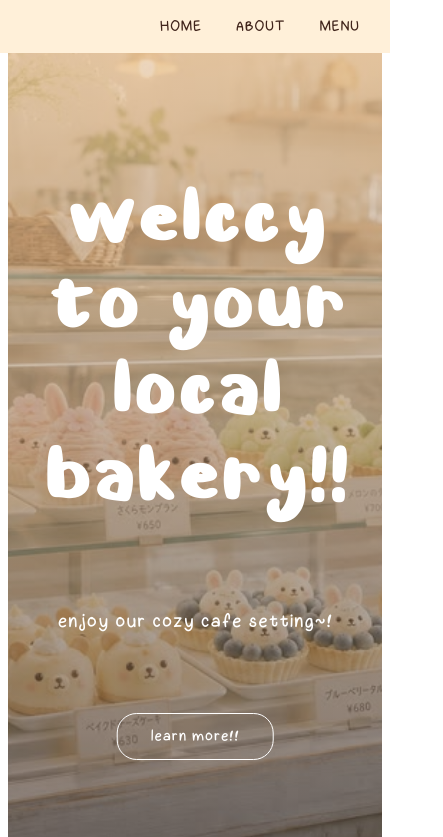
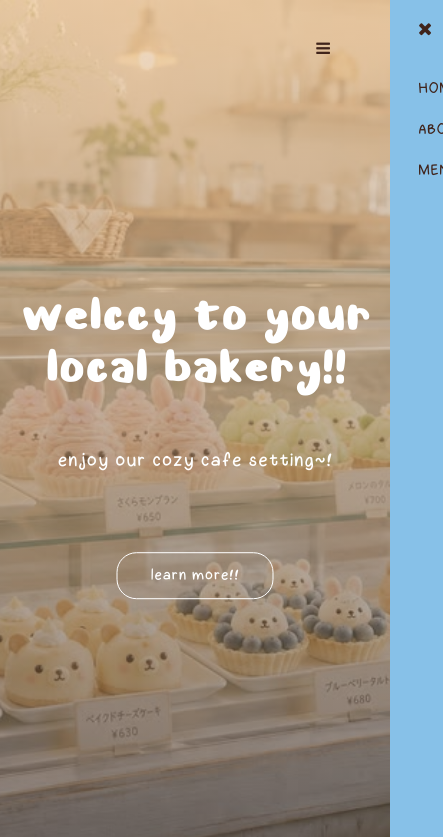
Before and after one commit to julialiaw/local-bakery-web, a plain HTML site: page index.html in a window 390 px wide. Shown: the top 837 px of the page, 443 px wide, since content can reach past the window. Drawn offline with Linux system fonts and the light colour scheme.

Commit message:
added responsive menu bar, fixed cover image cropping

```diff
--- a/index.html
+++ b/index.html
@@ -5,13 +5,15 @@
     <title>your local bakery!!</title>
     <link href="style.css" rel="stylesheet"/>
     <link rel="stylesheet" href="https://cdnjs.cloudflare.com/ajax/libs/font-awesome/4.7.0/css/font-awesome.min.css">
+    <meta name="viewport" content="width=device-width, initial-scale=1.0">
 </head>
 <body>
 <section class="cover">
-    <section class="header">
+    <section class="header" id="header">
         <nav>
             <a href="index.html"></a>
-            <div class="nav-links">
+            <div class="nav-links" id="navLinks">
+                <i class="fa fa-times" onclick="hideMenu()"></i>
                 <ul>
                     <li><a href="">HOME</a></li>
                     <li><a href="#about">ABOUT</a></li>
@@ -19,7 +21,11 @@
                 </ul>
             </div>
         </nav>
+
     </section>
+<i class="fa fa-bars" onclick="showMenu()"></i>
+
+<script src="script.js"></script>
 
 <div class="text-box" id="home">
     <h1>welccy to your local bakery!!</h1>
@@ -127,9 +133,7 @@
     <p>Made with <i class="fa fa-heart-o"></i> by Julia wu!</p>
 </section>
 
-<script>
 
-</script>
 
 </body>
 </html>
--- a/script.js
+++ b/script.js
@@ -0,0 +1,7 @@
+var header = document.getElementById("header");
+function showMenu() {
+    header.style.right = "0";
+}
+function hideMenu() {
+    header.style.right = "-200px";
+}
--- a/style.css
+++ b/style.css
@@ -32,6 +32,14 @@
     font-family: 'MonoCutesy';
 }
 
+
+html, body {
+    margin: 0;
+    padding: 0;
+    width: 100%;
+    overflow-x: hidden;
+}
+
 .center {
     display: flex;
     flex-direction: column;
@@ -47,7 +55,8 @@
     position: fixed;
     width: 100%;
     top:0;
-    left:0;
+    left: 0;
+    right: 0;
     z-index: 1000;
 }
 
@@ -82,6 +91,64 @@ nav {
     color: #40241b;
     text-decoration: underline;
 }
+
+nav .fa {
+    display: none;
+}
+
+.fa-bars {
+    display: none;
+}
+
+@media(max-width: 700px) {
+    .nav-links {
+        text-align: left;
+        width: 100%;
+    }
+    .nav-links ul {
+        padding-left: 0;
+        margin: 0;
+        margin-top: 20px;
+    }
+    .nav-links ul li {
+        display: block;
+        padding: 12px 20px;
+
+    }
+    .header {
+        position: fixed;
+        background-color: #87c1e8;
+        height: 100vh;
+        width: 200px;
+        top: 0;
+        right: -200px;
+        left: auto;
+        text-align: left;
+        z-index: 1000;
+        transition: 1s;
+    }
+
+    nav .fa {
+        display: block;
+        color:#40241b;
+        margin: 10px;
+        padding: 10px;
+        font-size: 18px;
+        cursor: pointer;
+    }
+
+    .fa-bars {
+        position: fixed;
+        right: 40px;
+        top: 20px;
+        padding: 20px 20px;
+        color: #40241b;
+        font-size: 24px;
+        cursor: pointer;
+        z-index: 999;
+    }
+}
+
 
 /*---cover page---*/
 
@@ -137,7 +204,7 @@ nav {
 
 @media(max-width: 700px) {
     .text-box h1 {
-        font-size: 100px;
+        font-size: 60px;
     }
 }
 
```
Also changed, not shown: menu.html (+1 -0 lines), assets/download (4).jfif (renamed from assets/bread dishes.jfif).
